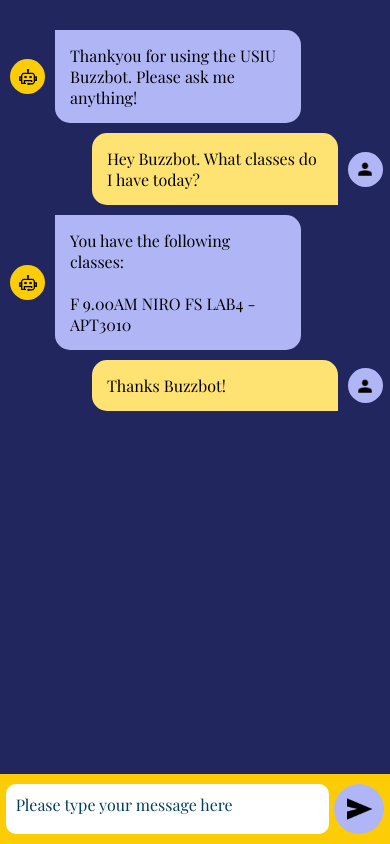
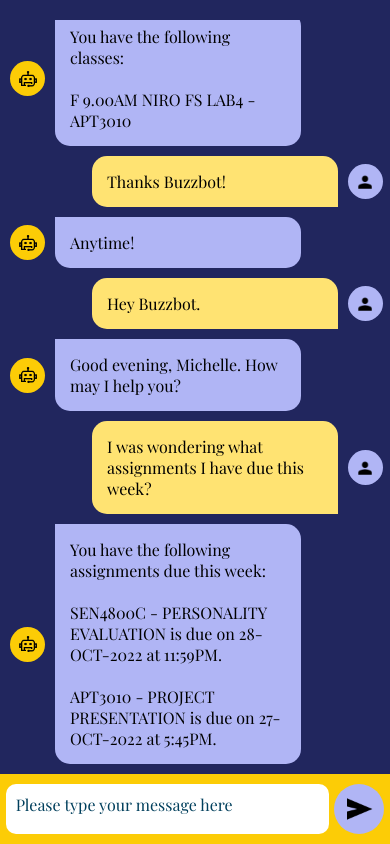
Before and after one commit to petermirithu/Rasa_bot_frontend, a React Native app: screen /Chat in a window 390 px wide. Built offline with nearby package versions, Linux system fonts and the light colour scheme.

Commit message:
Add Scrollview to Chatscreen and Collapse Keyboard in Messagebar

```diff
--- a/src/Components/MessageBar.jsx
+++ b/src/Components/MessageBar.jsx
@@ -1,10 +1,11 @@
 import React, { useState } from 'react';
-import { StyleSheet, ImageBackground, Image, Text, TextInput, View, Pressable, Alert } from 'react-native';
+import { StyleSheet, Keyboard, Image, Text, TextInput, View, Pressable, Alert } from 'react-native';
 
 export default function MessageBar() {
     const [message, setMessage] = useState('');
 
     const sendMessage = async () => {
+        Keyboard.dismiss();
         Alert.alert("You message is", message);
     }
 
--- a/src/Screens/ChatScreen.jsx
+++ b/src/Screens/ChatScreen.jsx
@@ -1,18 +1,27 @@
-import React, { useState, useEffect } from 'react';
-import { StyleSheet, ImageBackground, Image, Text, TextInput, View, Pressable, Alert } from 'react-native';
+import React, { useState, useEffect, useRef } from 'react';
+import { StyleSheet, ImageBackground, Image, Text, TextInput, View, Pressable, Alert, ScrollView } from 'react-native';
 import ChatMsg from "../Components/ChatMsg";
 import MessageBar from "../Components/MessageBar";
 
-function ChatScreen({ navigation }, props) {
+function ChatScreen({ navigation }, props){
     const [messageType, setMessageType] = useState('');
+    const scrollViewRef = useRef();
 
     return (
         //I'm going to make a component for Chat messages so that I only need to pass in a message and sender and it renders dynamically in a list
         <View style={styles.container}>
-            <ChatMsg msgType= "bot" message="Thankyou for using the USIU Buzzbot. Please ask me anything!"/>
-            <ChatMsg msgType= "user" message="Hey Buzzbot. What classes do I have today?"/>
-            <ChatMsg msgType= "bot" message={"You have the following classes:\n\nF 9.00AM NIRO FS LAB4 - APT3010\n"}/>
-            <ChatMsg msgType= "user" message="Thanks Buzzbot!"/>
+            <ScrollView contentContainerStyle={{paddingBottom: 10}} ref={scrollViewRef}
+                        onContentSizeChange={() => scrollViewRef.current.scrollToEnd({ animated: true })}>
+                <ChatMsg msgType= "bot" message="Thankyou for using the USIU Buzzbot. Please ask me anything!"/>
+                <ChatMsg msgType= "user" message="Hey Buzzbot. What classes do I have today?"/>
+                <ChatMsg msgType= "bot" message={"You have the following classes:\n\nF 9.00AM NIRO FS LAB4 - APT3010\n"}/>
+                <ChatMsg msgType= "user" message="Thanks Buzzbot!"/>
+                <ChatMsg msgType= "bot" message={"Anytime!"}/>
+                <ChatMsg msgType= "user" message="Hey Buzzbot."/>
+                <ChatMsg msgType= "bot" message={"Good evening, Michelle. How may I help you?"}/>
+                <ChatMsg msgType= "user" message="I was wondering what assignments I have due this week?"/>
+                <ChatMsg msgType= "bot" message={"You have the following assignments due this week:\n\nSEN4800C - PERSONALITY EVALUATION is due on 28-OCT-2022 at 11:59PM.\n\nAPT3010 - PROJECT PRESENTATION is due on 27-OCT-2022 at 5:45PM."}/>
+            </ScrollView>
             <MessageBar/>
         </View>
     );
@@ -27,4 +36,7 @@ const styles = StyleSheet.create({
         fontFamily: 'Playfair',
         paddingTop: 20,
     },
+    myScrollView: {
+        paddingBottom: 200,
+    }
 });
```
Also changed, not shown: src/Images/botchat.svg (added), src/Images/userchat.svg (added).
